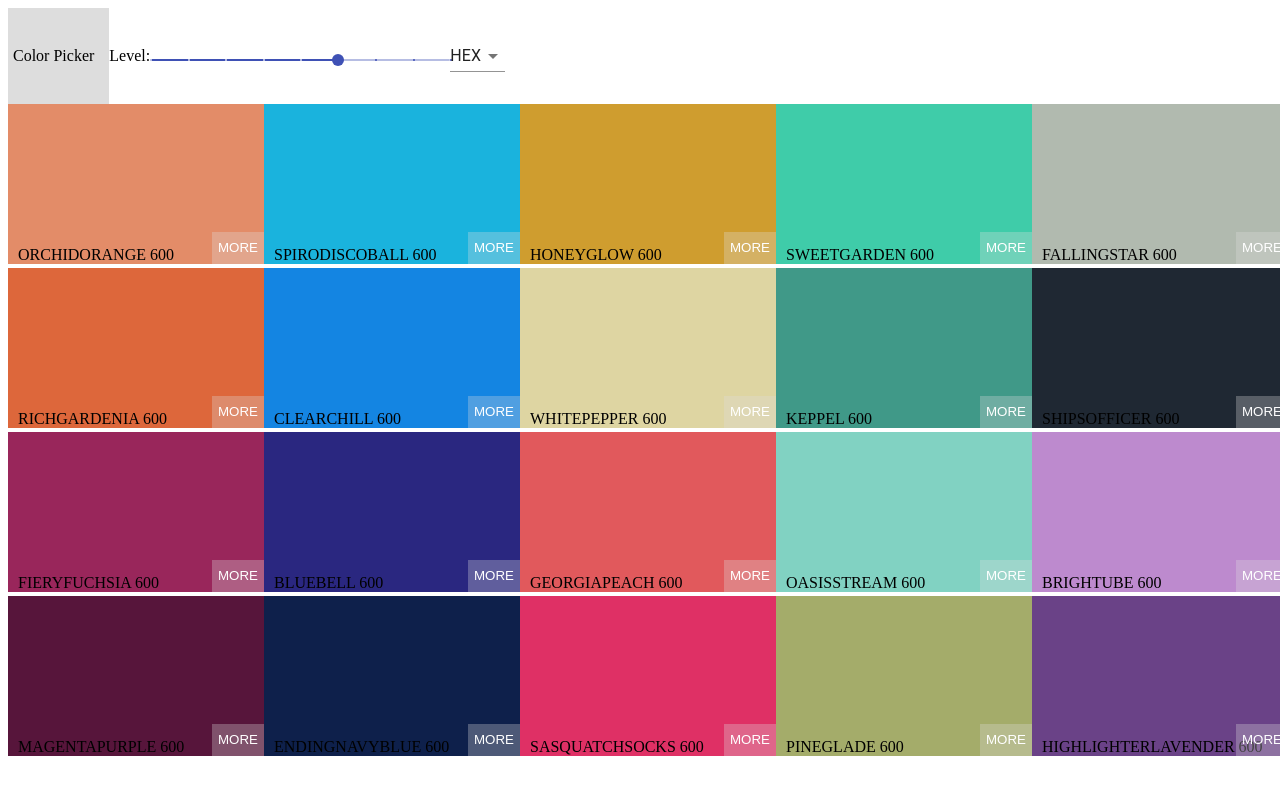
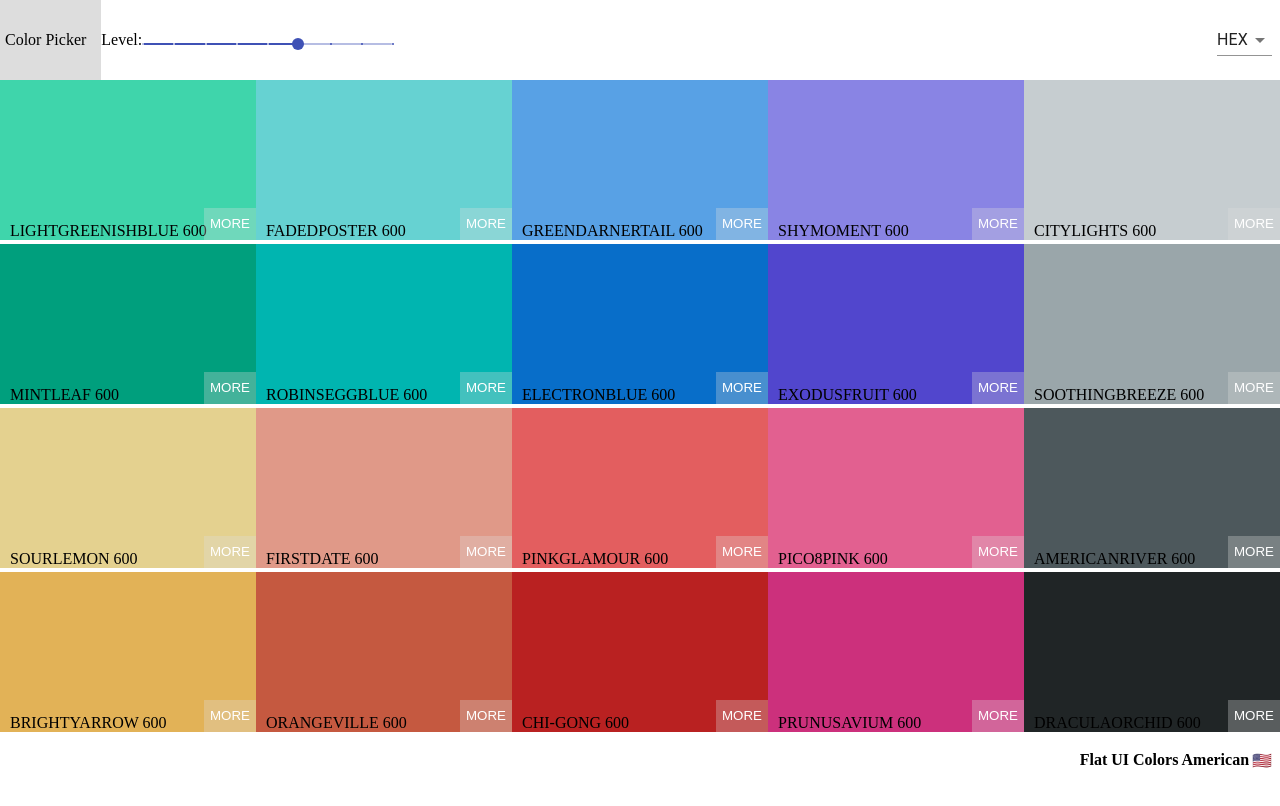
Before and after one commit to halimyusuf/color-app, a React (Create React App) app: page /flat-ui-colors-american in a window 1280 px wide. Shown: the top 806 px of the page. Built offline with nearby package versions, Linux system fonts and the light colour scheme.

Commit message:
add routes for homepage and palette display

```diff
--- a/package.json
+++ b/package.json
@@ -12,6 +12,7 @@
     "react": "^16.13.0",
     "react-copy-to-clipboard": "^5.0.2",
     "react-dom": "^16.13.0",
+    "react-router-dom": "^5.1.2",
     "react-scripts": "3.4.0",
     "schema-utils": "^2.6.5"
   },
--- a/src/App.css
+++ b/src/App.css
@@ -1,5 +1,5 @@
 body {
-    margin: none;
+    margin: 0;
     width: 100%;
     overflow: hidden;
 }
--- a/src/App.js
+++ b/src/App.js
@@ -1,13 +1,33 @@
 import React from 'react';
 import Pallete from './components/Pallete';
+import PalleteList from './components/PalleteList';
 import seedColor from './seedColours';
 import generatePallete from './components/ColorHelpers';
+import { Route, Switch } from 'react-router-dom';
+
 import './App.css';
+
+const findPallete = (id) => {
+  return generatePallete(seedColor.find((palette) => palette.id === id));
+};
 
 const App = () => {
   return (
     <div className="app">
-      <Pallete pallete={{ ...generatePallete(seedColor[7]) }} />
+      <Switch>
+        <Route
+          path="/"
+          exact
+          render={(props) => <PalleteList palette={seedColor} />}
+        />
+        <Route
+          path="/:id"
+          exact
+          render={(props) => (
+            <Pallete pallete={findPallete(props.match.params.id)} />
+          )}
+        />
+      </Switch>
     </div>
   );
 };
--- a/src/components/NavBar.css
+++ b/src/components/NavBar.css
@@ -1,7 +1,7 @@
 .navbar {
   display: flex;
   justify-content: flex-start;
-    height: 12vh;
+  height: 10vh;
   align-items: center;
 }
 
@@ -12,3 +12,13 @@
   align-items: center;
   padding: 0 15px 0 5px;
 }
+
+.brand a {
+  text-decoration: none;
+  color: black;
+}
+
+.select-color-format {
+  margin-left: auto;
+  margin-right: 8px;
+}
--- a/src/components/NavBar.js
+++ b/src/components/NavBar.js
@@ -4,9 +4,10 @@ import { Slider } from '@material-ui/core';
 import './NavBar.css';
 import Selector from './common/Select';
 import Notify from './common/Notify';
+import { Link } from 'react-router-dom';
 const useStyles = makeStyles({
   root: {
-    width: 300,
+    width: 250,
     height: 20,
   },
 });
@@ -30,7 +31,10 @@ const NavBar = ({ changeLevel, selectChange }) => {
 
   return (
     <div className="navbar">
-      <div className="brand">Color Picker</div>
+      <div className="brand">
+        {' '}
+        <Link to="/">Color Picker</Link>{' '}
+      </div>
       <div className="color-label">Level: </div>
       <div className={classes.root}>
         <Slider
@@ -50,7 +54,6 @@ const NavBar = ({ changeLevel, selectChange }) => {
           onChange={onSelectChange}
           defaultVal={selectValue}
         />
-        {console.log('again')}
         <Notify
           message="Format changed"
           notify={notify}
--- a/src/components/Pallete.css
+++ b/src/components/Pallete.css
@@ -1,7 +1,23 @@
 .pallete {
     height: 100vh;
+    display: flex;
+    flex-direction: column;
+
 }
 
 .pallete-colors {
     height: 80%;
 }
+
+.pallete-footer {
+    height: 10vh;
+    display: flex;
+    justify-content: flex-end;
+    align-items: center;
+    font-weight: bold;
+    margin-right: 8px;
+}
+
+.pallete-logo {
+    margin-left: 3px
+}
--- a/src/components/Pallete.js
+++ b/src/components/Pallete.js
@@ -30,6 +30,12 @@ const Pallete = ({ pallete }) => {
           selectChange={onSelectChange}
         />
         <div className="pallete-colors">{renderBoxes()}</div>
+        <footer>
+          <div className="pallete-footer">
+            {pallete.paletteName}{' '}
+            <span className="pallete-logo">{pallete.emoji} </span>
+          </div>
+        </footer>
       </div>
     </>
   );
--- /dev/null
+++ b/src/components/PalleteList.js
@@ -0,0 +1,16 @@
+import React from 'react';
+import { Link } from 'react-router-dom';
+
+const PalleteList = ({ palette }) => {
+  return (
+    <div className="palette-list">
+      {palette.map((p) => (
+        <div key={p.id} className="a-pallete">
+          <Link to={`/${p.id}`}> {p.id} </Link>
+        </div>
+      ))}
+    </div>
+  );
+};
+
+export default PalleteList;
--- a/src/index.js
+++ b/src/index.js
@@ -1,5 +1,11 @@
-import React from "react";
-import ReactDom from "react-dom";
-import App from "./App";
+import React from 'react';
+import ReactDom from 'react-dom';
+import App from './App';
+import { BrowserRouter } from 'react-router-dom';
 
-ReactDom.render(<App></App>, document.querySelector("#root"));
+ReactDom.render(
+  <BrowserRouter>
+    <App></App>
+  </BrowserRouter>,
+  document.querySelector('#root')
+);
```
Also changed, not shown: 1 other file (tests, documents, lock files or other folders). Lines whose indentation alone changed are shown as unchanged.
